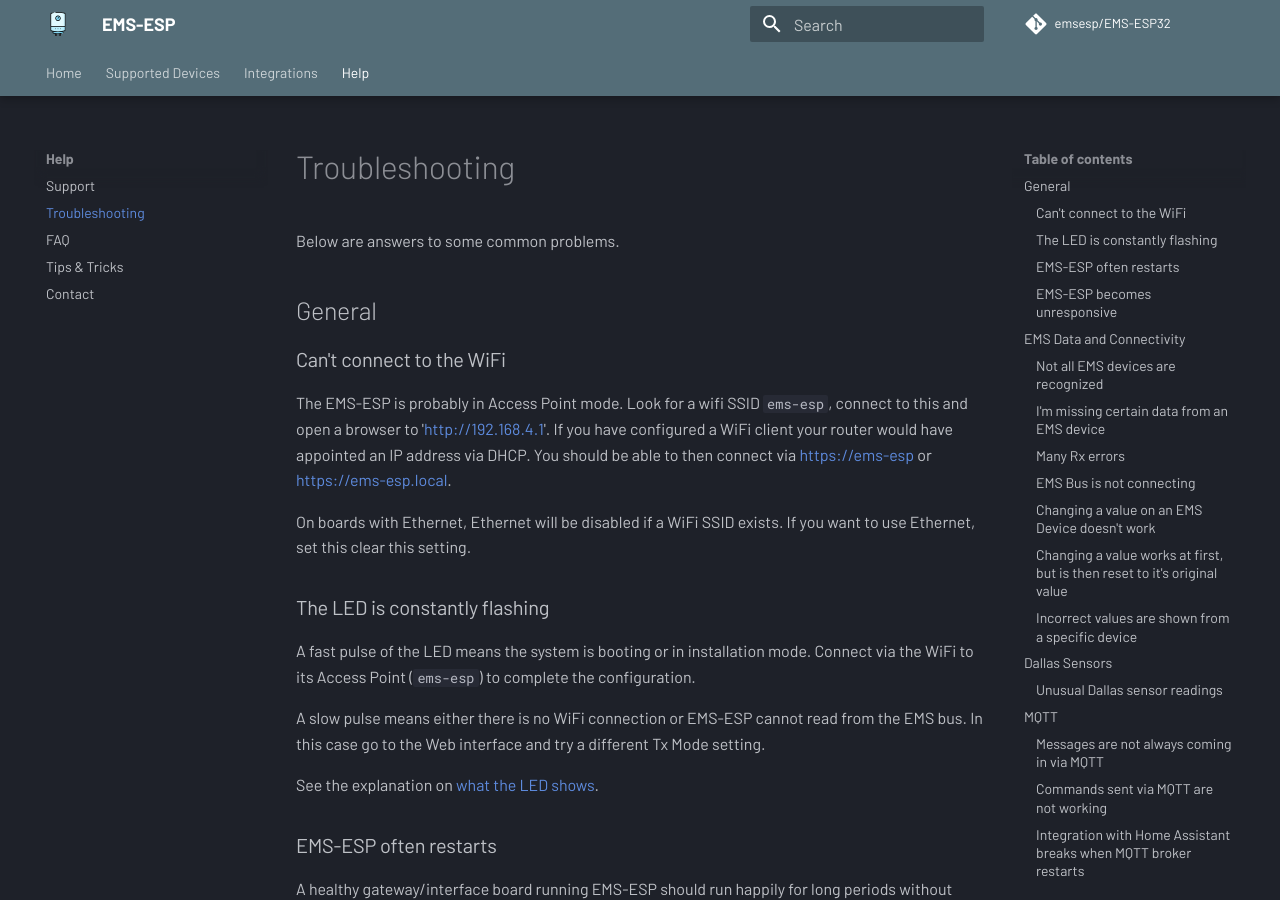
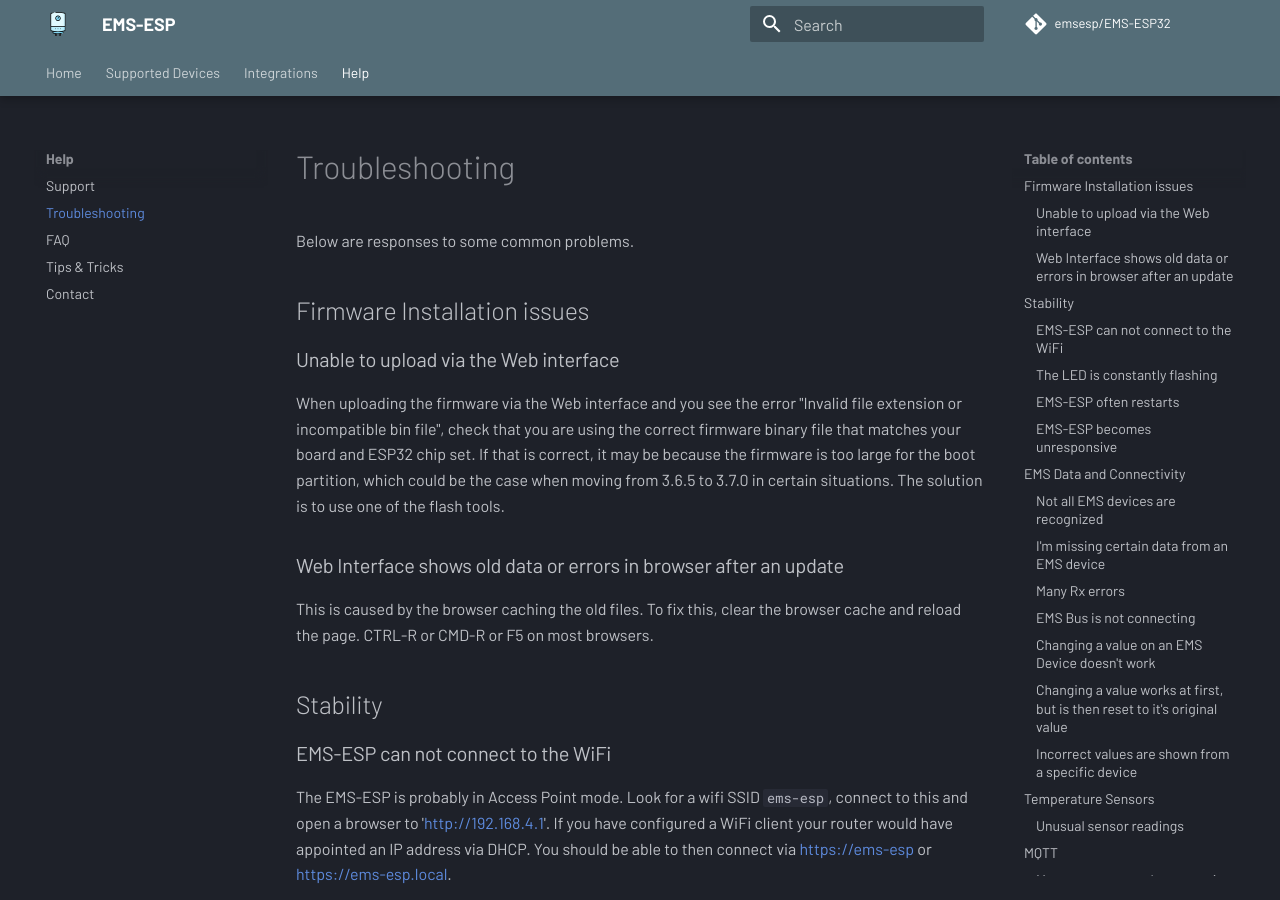
Before and after one commit to emsesp/docs, an MkDocs documentation site: the page built from docs/Troubleshooting.md, in a window 1280 px wide and 900 px high. Built offline with MkDocs 1.6.1 and Material for MkDocs 9.7.7, drawn with Linux system fonts in a browser that asks for light colours; comment, search, counter and statistics services are not loaded; some of the changed text lies outside the part shown.

Commit message:
add troubleshooting for installation

```diff
--- a/docs/Troubleshooting.md
+++ b/docs/Troubleshooting.md
@@ -1,8 +1,18 @@
-Below are answers to some common problems.
+Below are responses to some common problems.
 
-## General
+## Firmware Installation issues
 
-### Can't connect to the WiFi
+### Unable to upload via the Web interface
+
+When uploading the firmware via the Web interface and you see the error "Invalid file extension or incompatible bin file", check that you are using the correct firmware binary file that matches your board and ESP32 chip set. If that is correct, it may be because the firmware is too large for the boot partition, which could be the case when moving from 3.6.5 to 3.7.0 in certain situations. The solution is to use one of the flash tools.
+
+### Web Interface shows old data or errors in browser after an update
+
+This is caused by the browser caching the old files. To fix this, clear the browser cache and reload the page. CTRL-R or CMD-R or F5 on most browsers.
+
+## Stability
+
+### EMS-ESP can not connect to the WiFi
 
 The EMS-ESP is probably in Access Point mode. Look for a wifi SSID `ems-esp`, connect to this and open a browser to '<http://192.168.4.1>'. If you have configured a WiFi client your router would have appointed an IP address via DHCP. You should be able to then connect via <https://ems-esp> or <https://ems-esp.local>.
 
@@ -124,11 +134,11 @@
 
 and then either a `read` or `watch`, e.g. `read 21 2D8` to show all the data from HC2 on a Mixing MM100.
 
-## Dallas Sensors
+## Temperature Sensors
 
-### Unusual Dallas sensor readings
+### Unusual sensor readings
 
-If you're seeing unusual Dallas sensor readings (crazy negative temperatures, sudden spikes in readings etc.) check...
+If you're seeing unusual Dallas sensor readings (crazy negative temperatures, sudden spikes in readings etc.) check the following:
 
 - Wiring to the JST connector on the gateway.
 - That you're in the right powering mode for your application : parasitic or non-parasitic
@@ -220,3 +230,5 @@
 If you have enabled NTP you can just enter "NTP" and the ntp time is set to the thermostat.
 
 With NTP enabled the thermostat clock is also automatically set by EMS-ESP if it differs from the ntp time.
+
+Pay attention to whether or not you want to enable daylight-saving time. This should be consistent with the setting on your thermostat.
```
Also changed, not shown: docs/Commands.md (+3 -3 lines), docs/MQTT.md (+2 -3 lines).
